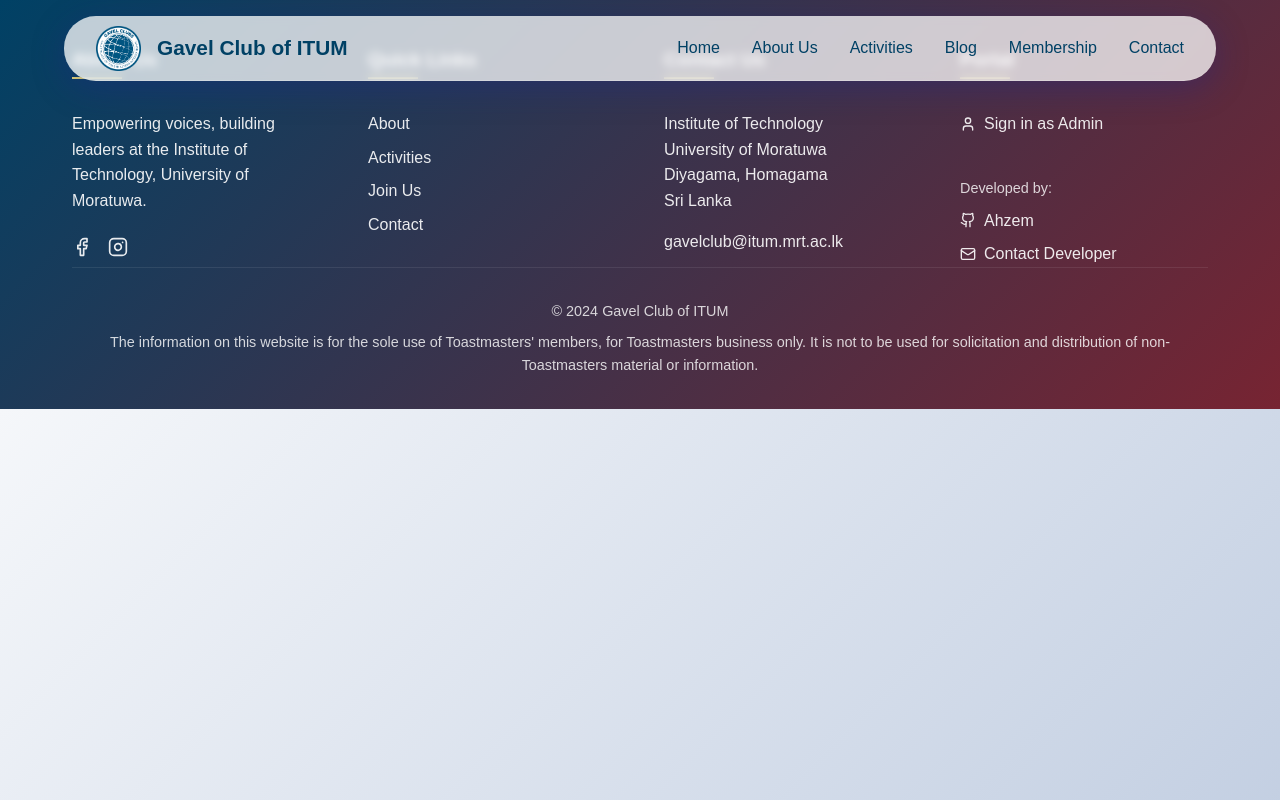
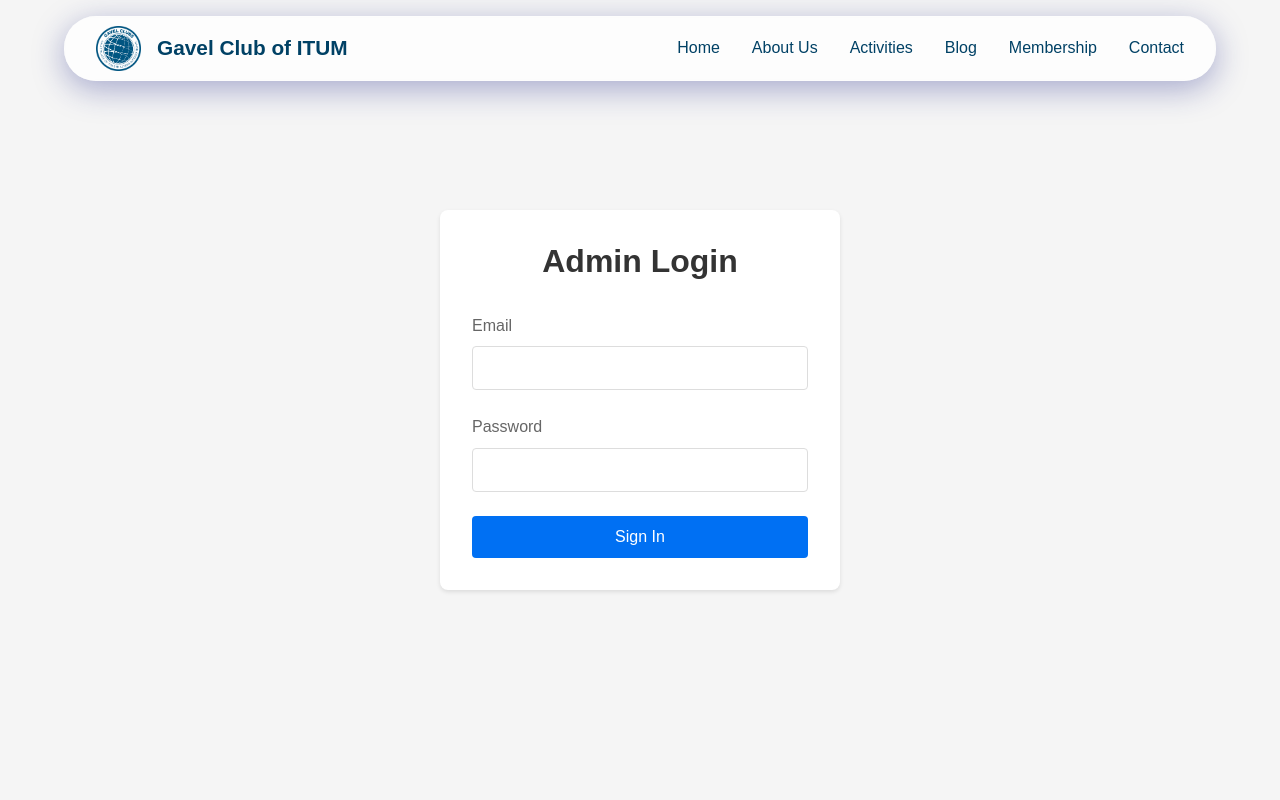
Before and after one commit to Ahzem/Gavel-Club, a React (Vite) app in the folder Client/: page /adminlogin in a window 1280 px wide. Shown: the top 800 px of the page. Built offline with nearby package versions, Linux system fonts and the light colour scheme.

Commit message:
add admin login page; implement AdminLogin component with authentication logic, update routing for admin access, and enhance footer link for admin login

```diff
--- a/Client/src/App.tsx
+++ b/Client/src/App.tsx
@@ -8,6 +8,7 @@
 import { AnimatePresence } from "framer-motion";
 import { BlogsPage } from "./pages/BlogsPage";
 import { BlogPostPage } from "./pages/BlogPostPage";
+import { AdminLogin } from "./pages/AdminLogin";
 import "./index.css";
 import "./styles/hero.css";
 import "./styles/pages/home.css";
@@ -19,6 +20,7 @@
 import "./styles/pages/activities.css";
 import "./styles/pages/blog.css";
 import "./styles/pages/footer.css";
+import "./styles/pages/AdminLogin.css";
 import "./styles/components/header.css";
 import "./styles/components/claps.css";
 import "./styles/components/events.css";
@@ -46,6 +48,7 @@
             <Route path="/contact" element={<ContactPage />} />
             <Route path="/blog" element={<BlogsPage />} />
             <Route path="/blog/:slug" element={<BlogPostPage />} />
+            <Route path="/adminlogin" element={<AdminLogin />} />
           </Routes>
         </AnimatePresence>
       </Layout>
--- a/Client/src/components/layout/Footer.tsx
+++ b/Client/src/components/layout/Footer.tsx
@@ -63,7 +63,7 @@
           <div className="footer__section">
             <h3 className="footer__title">Portal</h3>
             <div className="footer__admin">
-              <a href="/admin" className="footer__admin-link">
+              <a href="/adminlogin" className="footer__admin-link">
                 <User size={16} />
                 Sign in as Admin
               </a>
--- /dev/null
+++ b/Client/src/pages/AdminLogin.tsx
@@ -0,0 +1,75 @@
+import React, { useState } from "react";
+import { useNavigate } from "react-router-dom";
+
+export function AdminLogin() {
+  const [email, setEmail] = useState("");
+  const [password, setPassword] = useState("");
+  const [error, setError] = useState("");
+  const [loading, setLoading] = useState(false);
+  const navigate = useNavigate();
+
+  const handleSubmit = async (e: React.FormEvent) => {
+    e.preventDefault();
+    setError("");
+    setLoading(true);
+
+    try {
+      const response = await fetch("/api/auth/login", {
+        method: "POST",
+        headers: { "Content-Type": "application/json" },
+        body: JSON.stringify({ email, password }),
+      });
+
+      const data = await response.json();
+
+      if (!response.ok) {
+        throw new Error(data.message);
+      }
+
+      localStorage.setItem("adminToken", data.token);
+      navigate("/admin/dashboard");
+    } catch (err: unknown) {
+      setError(err instanceof Error ? err.message : 'An unexpected error occurred');
+    } finally {
+      setLoading(false);
+    }
+  };
+
+  return (
+    <div className="admin-login">
+      <div className="admin-login__container">
+        <h1 className="admin-login__title">Admin Login</h1>
+        {error && <div className="admin-login__error">{error}</div>}
+        <form onSubmit={handleSubmit} className="admin-login__form">
+          <div className="admin-login__field">
+            <label htmlFor="email">Email</label>
+            <input
+              type="email"
+              id="email"
+              value={email}
+              onChange={(e) => setEmail(e.target.value)}
+              required
+            />
+          </div>
+          <div className="admin-login__field">
+            <label htmlFor="password">Password</label>
+            <input
+              type="password"
+              id="password"
+              value={password}
+              onChange={(e) => setPassword(e.target.value)}
+              required
+            />
+          </div>
+          <button
+            type="submit"
+            className="admin-login__button"
+            disabled={loading}
+          >
+            {loading ? "Signing in..." : "Sign In"}
+          </button>
+        </form>
+      </div>
+    </div>
+  );
+}
--- /dev/null
+++ b/Client/src/styles/pages/AdminLogin.css
@@ -0,0 +1,86 @@
+.admin-login {
+  min-height: 100vh;
+  display: flex;
+  align-items: center;
+  justify-content: center;
+  background-color: #f5f5f5;
+  padding: 1rem;
+}
+
+.admin-login__container {
+  background: white;
+  padding: 2rem;
+  border-radius: 8px;
+  box-shadow: 0 2px 4px rgba(0, 0, 0, 0.1);
+  width: 100%;
+  max-width: 400px;
+}
+
+.admin-login__title {
+  text-align: center;
+  margin-bottom: 2rem;
+  color: #333;
+}
+
+.admin-login__form {
+  display: flex;
+  flex-direction: column;
+  gap: 1.5rem;
+}
+
+.admin-login__field {
+  display: flex;
+  flex-direction: column;
+  gap: 0.5rem;
+}
+
+.admin-login__field label {
+  font-weight: 500;
+  color: #666;
+}
+
+.admin-login__field input {
+  padding: 0.75rem;
+  border: 1px solid #ddd;
+  border-radius: 4px;
+  font-size: 1rem;
+}
+
+.admin-login__button {
+  background-color: #0070f3;
+  color: white;
+  border: none;
+  padding: 0.75rem;
+  border-radius: 4px;
+  font-size: 1rem;
+  cursor: pointer;
+  transition: background-color 0.2s;
+}
+
+.admin-login__button:hover {
+  background-color: #0051cc;
+}
+
+.admin-login__button:disabled {
+  background-color: #ccc;
+  cursor: not-allowed;
+}
+
+.admin-login__error {
+  background-color: #fff5f5;
+  color: #e53e3e;
+  padding: 0.75rem;
+  border-radius: 4px;
+  margin-bottom: 1rem;
+  text-align: center;
+}
+
+@media (max-width: 480px) {
+  .admin-login__container {
+    padding: 1.5rem;
+  }
+
+  .admin-login__title {
+    font-size: 1.5rem;
+  }
+}
```
